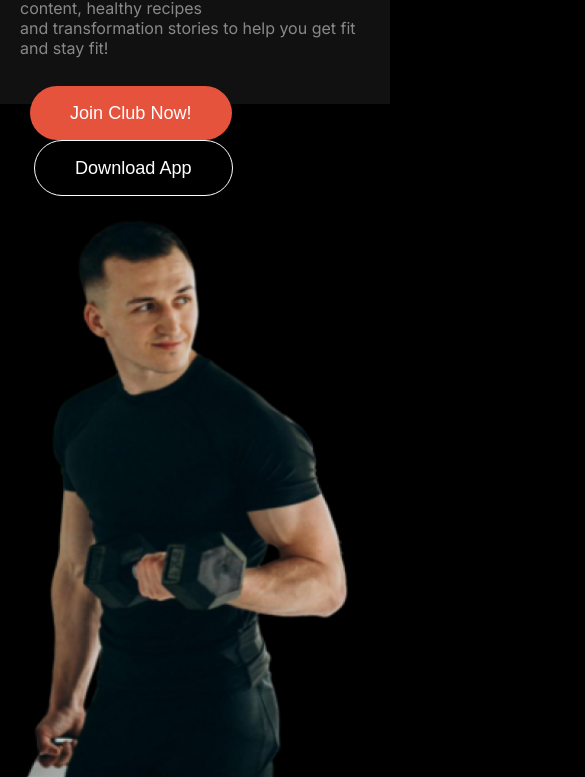
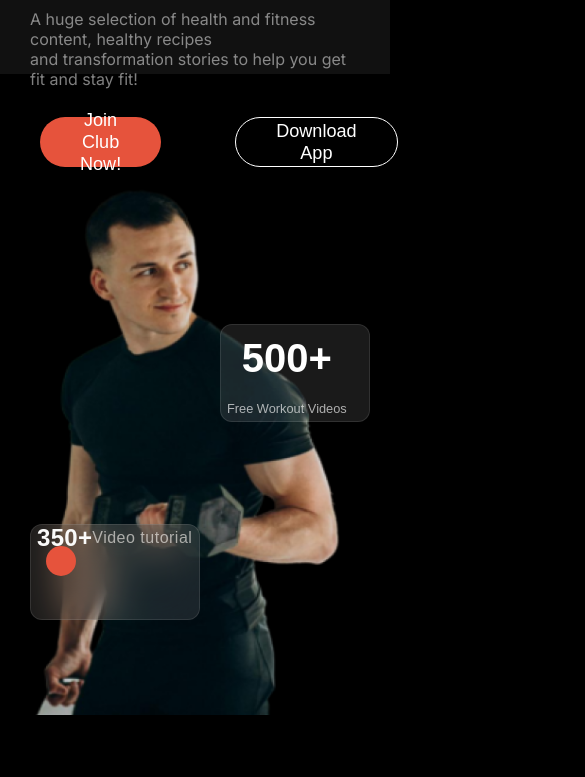
Before and after one commit to Munia123333t/my-second-assignment, a plain HTML site: page index.html in a window 390 px wide. Shown: the part 676-1453 px from the top of the page, 585 px wide, since content can reach past the window. After the commit the page ends 1391 px from the top, so only its background shows below. Drawn offline with Linux system fonts and the light colour scheme; a web font is replaced by a local one.

Commit message:
start responsive

```diff
--- a/index.html
+++ b/index.html
@@ -28,8 +28,10 @@
             <div class="banner-contant">
                 <h4 class="banner-title">Get body in <br> <span class="playwrite-be-vlg-newfont">shape</span> & stay healthy</h4>
                 <p class="banner-description">A huge selection of health and fitness content, healthy recipes <br> and transformation stories to help you get fit and stay fit!</p>
+               <div class="two-btn">
                 <button class="second-btn">Join Club Now!</button>
                 <button class="third-btn">Download App</button>
+               </div>
             </div>
 
             <button id="second-badge">
@@ -41,12 +43,14 @@
 
             </button>
 
-            <img class="first-img" src="images/Images 2.png" alt="" >
+            <img class="profile-pic" src="images/Images 2.png" alt="" >
 
             <button id="badge">
-                <span class="number">500+</span>
+                <div class="mobile">
+                    <span class="number">500+</span>
                 <br>
                 <span class="free-vdo">Free Workout Videos</span>
+                </div>
             </button>
         </div>
 
--- a/styles/style.css
+++ b/styles/style.css
@@ -85,7 +85,7 @@ header{
     background: linear-gradient(180.00deg, rgb(17, 17, 17)100%,
     rgba(119, 119, 119, 0) 100%);
     max-width: 1440px;
-    max-height: 750px;
+     max-height: 750px;
 
 }
 body{
@@ -106,6 +106,7 @@ font-weight: 900;
   }
   .banner-contant{
     max-width: 580px;
+
   }
 
   .banner-title{
@@ -114,7 +115,7 @@ font-weight: 900;
     color: rgb(255, 255, 255);
     padding: 0px;
     margin: 28px 0px;
-    line-height: 120%;
+
   }
   .banner-description{
     color: rgba(255, 255, 255, 0.5);
@@ -152,6 +153,10 @@ font-weight: 900;
 
   }
   /* badge-related-work */
+
+  .profile-pic{
+   width: 349px;
+  }
   #badge{
     position: absolute;
   width: 150px;
@@ -230,10 +235,63 @@ font-weight: 900;
         margin-right: 30px;
         margin-top: 30px;
     }
+    header{
+      display: flex;
+      flex-direction: column;
+    }
+    .two-btn{
+      display: flex;
+      flex-direction: row;
+      width: 30px;
+      gap: 50px;
+    }
     .banner{
       flex-direction: column;
-      margin: 20px;
+      margin: 30px;
+     font-size: 3rem;
+
+
+    }
+    button{
+      display: flex;
+    }
+    .second-btn{
+     width: 500px;
+     height: 50px;
+     align-items: center;
+     text-align: center;
+    }
+    .third-btn{
+      width: 300px;
+      height: 50px;
+      right: 200px;
+    }
+    .profile-pic{
+      width: 100%;
+    }
+    .banner-contant{
+      flex-direction: row;
+    }
+    .banner-title{
+
+    }
+    #second-badge{
+      left: 30px;
+      top: 1200px;
+    }
+    #badge{
+      left: 220px;
+      top: 1000px;
+    }
+    #badge .mobile{
+      display: flex;
+      flex-direction: column;
+      margin-top: 10px;
+      gap: 5px;
+
     }
 
 
+
+
 }
```
